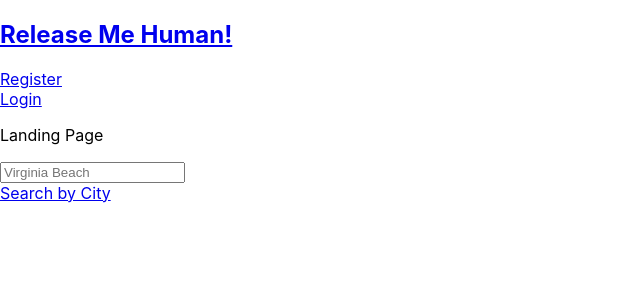
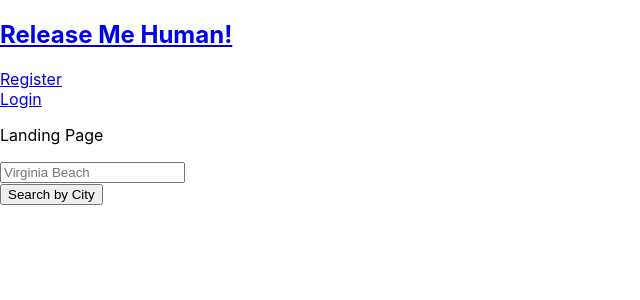
Before and after one commit to thinkful-ei-emu/AP-Capstone-Client, a React (Create React App) app: page / in a window 1280 px wide. Shown: the top 300 px of the page, without its empty margins (0-640 px from the left). Built offline with nearby package versions, Linux system fonts and the light colour scheme.

Commit message:
fixed link vs button issue, and now have to fix header change stuff

```diff
--- a/src/components/App/App.js
+++ b/src/components/App/App.js
@@ -11,6 +11,7 @@ import FavoritesPage from '../../routes/FavoritesPage/FavoritesPage'
 import TokenService from '../../services/token-service'
 import config from '../../config'
 import ParksContext from '../../context/ParksContext'
+import {withRouter} from 'react-router'
 
 
 class App extends React.Component{
@@ -39,7 +40,8 @@ class App extends React.Component{
             console.log(data)
             this.setState({
                 parks: data,
-            }
+            },
+            ()=>this.props.history.push('parks')
             )
             console.log(this.state.parks)
 
@@ -47,6 +49,14 @@ class App extends React.Component{
         .catch(err=>{
             console.error(err)
         })
+        .then(()=>{
+          this.setState({
+            search: ''
+          })
+        })
+        .catch(err=>{
+          console.error(err)
+      })
 }
 
   handleLoginSuccess = () => {
@@ -104,4 +114,4 @@ setSearch = search => {
   }
 }
 
-export default App;
+export default withRouter(App);
--- a/src/components/SearchForm/SearchForm.js
+++ b/src/components/SearchForm/SearchForm.js
@@ -1,6 +1,5 @@
 import React from 'react'
 import ParksContext from '../../context/ParksContext'
-import {Link} from 'react-router-dom'
 
 export default class SearchForm extends React.Component{
 
@@ -10,13 +9,11 @@ export default class SearchForm extends React.Component{
         return(
             <form onSubmit={this.context.handleSearchSubmit}>
                 <div>
-                <input type="text"  placeholder="Virginia Beach" value={this.context.search} onChange={e=>this.context.setSearch(e.target.value)} required/>
+                    <input type="text"  placeholder="Virginia Beach" value={this.context.search} onChange={e=>this.context.setSearch(e.target.value)} required/>
                 </div>
 
                 <div>
-
-                    <Link to='/parks' >Search by City</Link>
-
+                    <button type="submit">Search by City</button>
                 </div>
             </form>
         )
```
